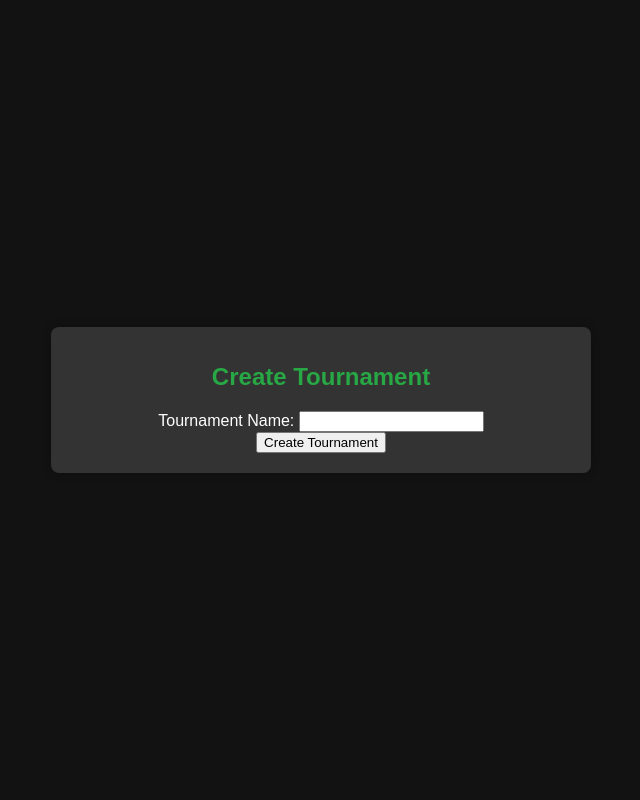
After one commit to Tofuwuuu/dota-maker, a Flask app: template templates/create_tournament.html in a window 1280 px wide. The commit adds this page. Shown: the whole page, without its empty margins (319-959 px from the left). Run offline with Flask 3, Linux system fonts and the light colour scheme; the template is opened without the code that fills it, so the values that code supplies are empty.

Commit message:
created the tournament creator
adjusted some things and creation of tournament creator. added some useful comments

```diff
--- a/app.py
+++ b/app.py
@@ -51,14 +51,14 @@ def dashboard():
     user = session['user']
     role = users[user]['role']
 
-    if role == 'contestant':
-        content = 'Contestant Dashboard'
-    elif role == 'organizer':
-        content = 'Organizer Dashboard'
-    else:
-        content = 'Unknown Role Dashboard'
+    return render_template('dashboard.html', user=user, role=role)
 
-    return render_template('dashboard.html', user=user, role=role, content=content)
+@app.route('/create_tournament')
+def create_tournament():
+    if 'user' not in session or users[session['user']]['role'] != 'organizer':
+        return redirect(url_for('login'))
+
+    return render_template('create_tournament.html')
 
 @app.route('/logout')
 def logout():
--- /dev/null
+++ b/templates/create_tournament.html
@@ -0,0 +1,53 @@
+<!DOCTYPE html>
+<html lang="en">
+<head>
+    <meta charset="UTF-8">
+    <meta name="viewport" content="width=device-width, initial-scale=1.0">
+    <title>Create Tournament</title>
+    <style>
+        body {
+            background-color: #121212;
+            color: #fff;
+            font-family: Arial, sans-serif;
+            display: flex;
+            align-items: center;
+            justify-content: center;
+            height: 100vh;
+            margin: 0;
+        }
+
+        .create-tournament-container {
+            background-color: #333;
+            padding: 20px;
+            border-radius: 8px;
+            box-shadow: 0 0 10px rgba(0, 0, 0, 0.3);
+            width: 500px;
+            text-align: center;
+        }
+
+        h1 {
+            color: #28a745;
+            font-size: 24px;
+            margin-bottom: 20px;
+        }
+
+        /* Add your custom styling for the tournament creation form */
+    </style>
+</head>
+<body>
+    <div class="create-tournament-container">
+        <h1>Create Tournament</h1>
+        <!-- Add your tournament creation form here -->
+        <form>
+            <!-- Example: Tournament Name -->
+            <label for="tournamentName">Tournament Name:</label>
+            <input type="text" id="tournamentName" name="tournamentName" required>
+
+            <!-- Add more form fields as needed -->
+
+            <br>
+            <input type="submit" value="Create Tournament">
+        </form>
+    </div>
+</body>
+</html>
```
Also changed, not shown: templates/dashboard.html (+42 -25 lines).
